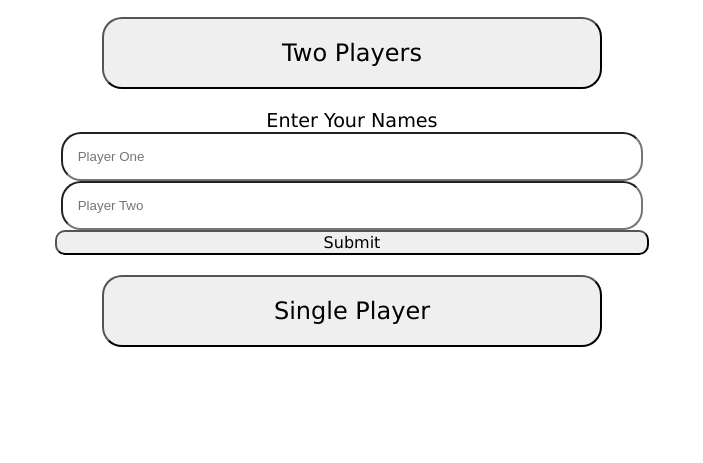
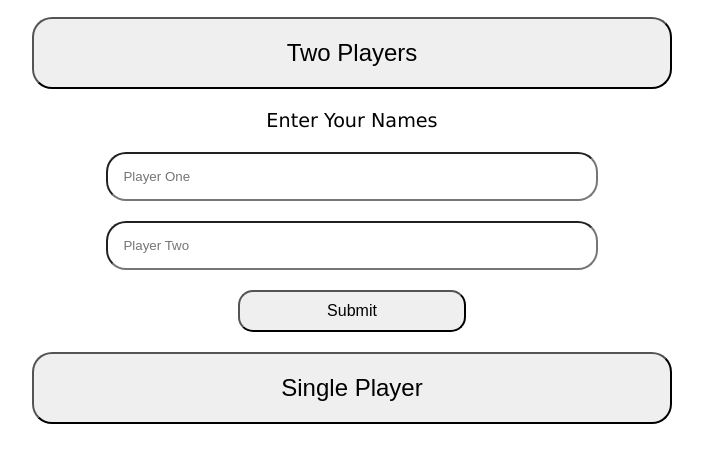
Before and after one commit to joshh2201/tic-tac-toe, a website: page index.html in a window 1280 px wide. Both pictures are taken after a click on the button "Two Players". Shown: the part 57-520 px from the top of the page, without its empty margins (288-991 px from the left). Drawn offline with Linux system fonts and the light colour scheme.

Commit message:
Add spacing and alignment to forms

```diff
--- a/index.html
+++ b/index.html
@@ -14,31 +14,33 @@
       <div class="game-mode">
         <button class="toggle">Two Players</button>
         <form action="./game.html" class="two-player" method="GET">
+          <div class="form-div">
             <div class="form-title">Enter Your Names</div>
-          <div class="input">
             <input type="text" name="p1" id="p1" required placeholder="Player One" />
+            <input type="text" name="p2" id="p2" required placeholder="Player Two" />
+            <button type="submit" class="submit">Submit</button>
           </div>
-          <div class="input">
-            <input type="text" name="p2" id="p2" required placeholder="Player Two" />
-          </div>
-          <button type="submit" class="submit">Submit</button>
         </form>
       </div>
       <div class="game-mode">
         <button class="toggle">Single Player</button>
         <form action="./game.html" class="one-player" method="GET">
+          <div class="form-div">
             <div class="form-title">Enter Your Name</div>
-          <div>
             <input type="text" name="p1" id="p1" required placeholder="Player One" />
-          </div>
-          <div>Select Difficulty</div>
+            <div class="form-title">Select Difficulty</div>
+            <div class="difficulty">
               <div>
                 <label for="easy">Easy</label>
                 <input type="radio" name="difficulty" id="easy" value="easy" checked />
+              </div>
+              <div>
                 <label for="impossible">Impossible</label>
                 <input type="radio" name="difficulty" id="impossible" value="impossible" />
               </div>
+            </div>
             <button type="submit" class="submit">Submit</button>
+          </div>
         </form>
       </div>
     </div>
--- a/style.css
+++ b/style.css
@@ -53,15 +53,8 @@ form {
   display: none;
 }
 
-button {
-  font-family: inherit;
-  font-size: 1rem;
-  border-radius: 10px;
-  width: 65%;
-}
-
 .toggle {
-  width: 500px;
+  width: 70%;
   padding: 20px;
   border-radius: 20px;
   font-size: 1.5rem;
@@ -70,9 +63,29 @@ button {
 input[type='text'] {
   padding: 15px;
   border-radius: 20px;
-  width: 60%;
+  width: 50%;
 }
 
 .form-title {
   font-size: 1.2rem;
 }
+
+button {
+  width: 25%;
+  padding: 10px;
+  font-size: 1rem;
+  border-radius: 15px;
+}
+
+.form-div {
+  width: 100%;
+  display: flex;
+  flex-direction: column;
+  gap: 20px;
+  align-items: center;
+}
+
+.difficulty {
+  display: flex;
+  gap: 30px;
+}
```
Lines whose indentation alone changed are shown as unchanged.
